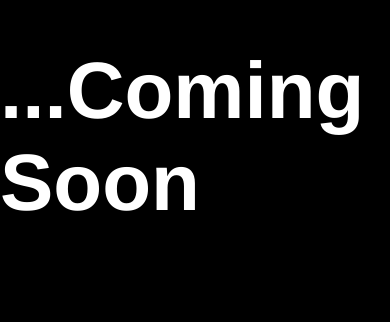
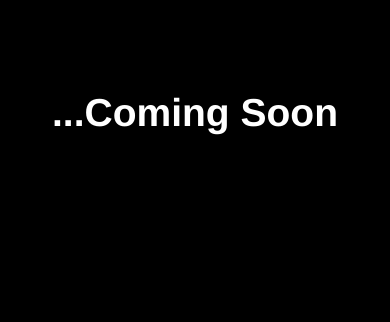
Before and after one commit to QuantRV/AML-coming-soon, a plain HTML site: page index.html in a window 390 px wide. Shown: the part 973-1295 px from the top of the page. Drawn offline with Linux system fonts and the light colour scheme.

Commit message:
text div p

```diff
--- a/style.css
+++ b/style.css
@@ -78,6 +78,6 @@ body {
 }
 
 @media only screen and (max-width: 800px) {
-  .text p{font-size: 10vw;}
+  .text div p{font-size: 10vw;}
   .RpreloadImg{width: 15vh;}
 }
```
